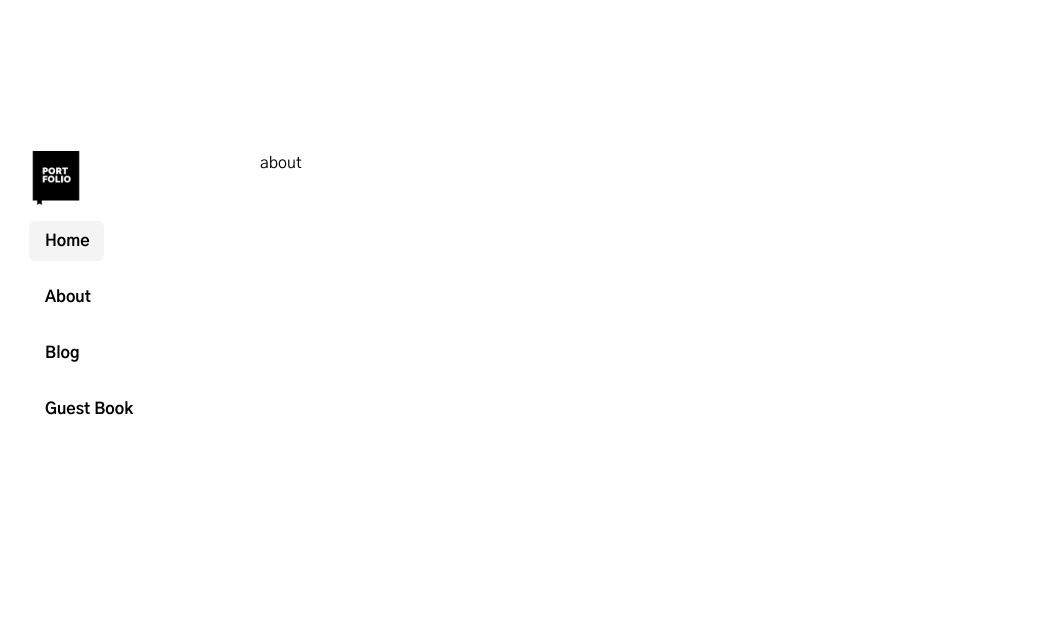
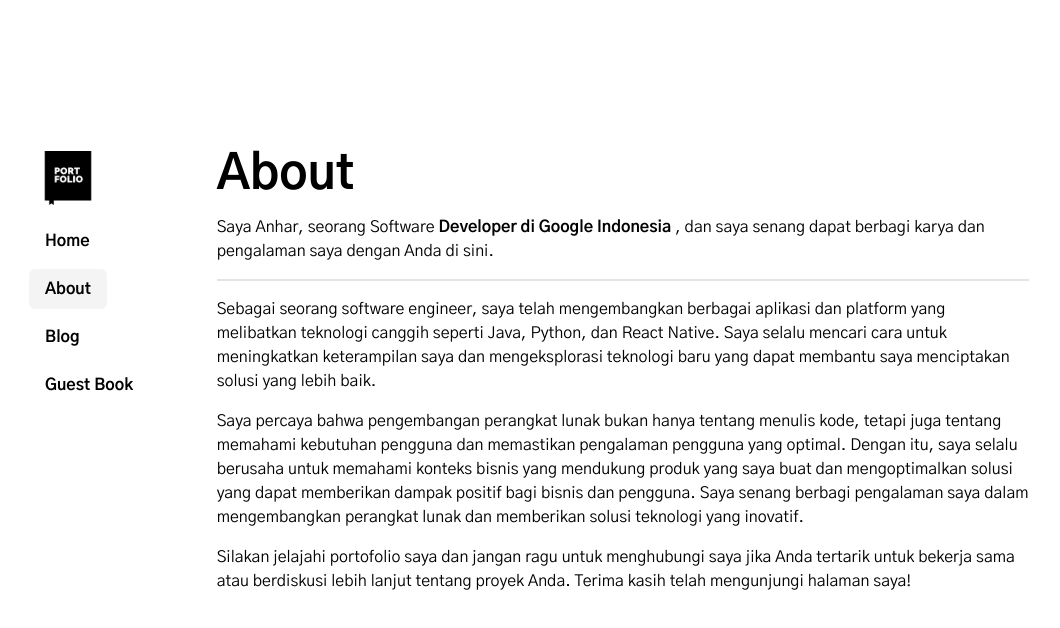
Before and after one commit to Kaydenccc/my-portofolio, a Next.js app: page /about in a window 1280 px wide. Shown: the top 628 px of the page, without its empty margins (111-1171 px from the left). Built offline with nearby package versions, Linux system fonts and the light colour scheme.

Commit message:
fix the bug side menu

```diff
--- a/src/app/about/page.tsx
+++ b/src/app/about/page.tsx
@@ -1,7 +1,26 @@
+import Header from '@/components/Header';
 import React from 'react';
 
 const Aboutpage = () => {
-  return <div>about</div>;
+  return (
+    <main className="space-y-4 w-full">
+      <Header label="About" />
+      <p>
+        Saya Anhar, seorang Software <span className="font-bold">Developer di Google Indonesia</span> , dan saya senang dapat berbagi karya dan pengalaman saya dengan Anda di sini.
+      </p>
+      <hr className="border border-zinc-200" />
+      <p>
+        Sebagai seorang software engineer, saya telah mengembangkan berbagai aplikasi dan platform yang melibatkan teknologi canggih seperti Java, Python, dan React Native. Saya selalu mencari cara untuk meningkatkan keterampilan saya dan
+        mengeksplorasi teknologi baru yang dapat membantu saya menciptakan solusi yang lebih baik.
+      </p>
+      <p>
+        Saya percaya bahwa pengembangan perangkat lunak bukan hanya tentang menulis kode, tetapi juga tentang memahami kebutuhan pengguna dan memastikan pengalaman pengguna yang optimal. Dengan itu, saya selalu berusaha untuk memahami
+        konteks bisnis yang mendukung produk yang saya buat dan mengoptimalkan solusi yang dapat memberikan dampak positif bagi bisnis dan pengguna. Saya senang berbagi pengalaman saya dalam mengembangkan perangkat lunak dan memberikan
+        solusi teknologi yang inovatif.
+      </p>
+      <p>Silakan jelajahi portofolio saya dan jangan ragu untuk menghubungi saya jika Anda tertarik untuk bekerja sama atau berdiskusi lebih lanjut tentang proyek Anda. Terima kasih telah mengunjungi halaman saya!</p>
+    </main>
+  );
 };
 
 export default Aboutpage;
--- a/src/app/blog/page.tsx
+++ b/src/app/blog/page.tsx
@@ -1,7 +1,19 @@
+import CardBlog from '@/components/CardBlog';
+import Header from '@/components/Header';
 import React from 'react';
 
 const Blogpage = () => {
-  return <div>blog</div>;
+  return (
+    <main className="space-y-4 cursor-pointer w-full">
+      <Header label="Blog" />
+      <div className="space-y-4 w-full ">
+        <CardBlog title="Belajar Next.js" img="/svg/blog.svg" />
+        <CardBlog title="Belajar Next.js" img="/svg/blog.svg" />
+        <CardBlog title="Belajar Next.js" img="/svg/blog.svg" />
+        <CardBlog title="Belajar Next.js" img="/svg/blog.svg" />
+      </div>
+    </main>
+  );
 };
 
 export default Blogpage;
--- a/src/app/guestbook/page.tsx
+++ b/src/app/guestbook/page.tsx
@@ -1,7 +1,21 @@
+import GuestChat from '@/components/GuestChat';
+import Header from '@/components/Header';
 import React from 'react';
 
 const Guestbook = () => {
-  return <div>guestbook</div>;
+  return (
+    <main className="space-y-4 w-full">
+      <Header label="Guest Book" />
+      <GuestChat img={'/images/anhar.png'} username={'kayden'} text={'This project is Absolutly cool!!'} />
+      <GuestChat img={'/images/anhar.png'} username={'kayden'} text={'This project is Absolutly cool!!'} />
+      <GuestChat img={'/images/anhar.png'} username={'kayden'} text={'This project is Absolutly cool!!'} />
+      <GuestChat img={'/images/anhar.png'} username={'kayden'} text={'This project is Absolutly cool!!'} />
+      <GuestChat img={'/images/anhar.png'} username={'kayden'} text={'This project is Absolutly cool!!'} />
+      <GuestChat img={'/images/anhar.png'} username={'kayden'} text={'This project is Absolutly cool!!'} />
+      <GuestChat img={'/images/anhar.png'} username={'kayden'} text={'This project is Absolutly cool!!'} />
+      <GuestChat img={'/images/anhar.png'} username={'kayden'} text={'This project is Absolutly cool!!'} />
+    </main>
+  );
 };
 
 export default Guestbook;
--- a/src/app/page.tsx
+++ b/src/app/page.tsx
@@ -1,9 +1,10 @@
 import CardBio from '@/components/CardBio';
+import Header from '@/components/Header';
 
 export default function Home() {
   return (
     <main className="w-full space-y-4">
-      <h1 className="text-5xl font-bold ">Anhar Fadilah</h1>
+      <Header label="Anhar Fadilah" />
       <p>
         Saya Anhar, seorang Software <span className="font-bold">Developer di Google Indonesia</span> , dan saya senang dapat berbagi karya dan pengalaman saya dengan Anda di sini.
       </p>
--- /dev/null
+++ b/src/components/CardBlog.tsx
@@ -0,0 +1,23 @@
+import Image from 'next/image';
+import React from 'react';
+interface cardProps {
+  img: string;
+  title: string;
+}
+
+const CardBlog = ({ img, title }: cardProps) => {
+  return (
+    <div className="flex items-center  gap-6 w-full">
+      <Image width={80} height={80} src={img} alt="default image of blog" />
+      <div className="flex flex-col justify-center gap-2">
+        <h1 className="text-xl font-bold">{title}</h1>
+        <div className="flex justify-center items-center gap-6">
+          <p>2 Hari yang lalu</p>
+          <p>180x Dilihat</p>
+        </div>
+      </div>
+    </div>
+  );
+};
+
+export default CardBlog;
--- /dev/null
+++ b/src/components/GuestChat.tsx
@@ -0,0 +1,24 @@
+import Image from 'next/image';
+import React from 'react';
+
+interface chatProps {
+  img: string;
+  username: string;
+  text: string;
+}
+
+const GuestChat = ({ img, username, text }: chatProps) => {
+  return (
+    <div className="flex gap-2 items-center">
+      <div className="w-[40px] h-[40px] rounded-full overflow-hidden bg-zinc-200">
+        <Image width={40} height={40} src={img} alt={'profile user chat'} />
+      </div>
+      <span className="text-sm">
+        <span className="font-bold ">{username} : </span>
+        {text}
+      </span>
+    </div>
+  );
+};
+
+export default GuestChat;
--- /dev/null
+++ b/src/components/Header.tsx
@@ -0,0 +1,11 @@
+import React from 'react';
+
+const Header = ({ label }: { label: string }) => {
+  return (
+    <header>
+      <h1 className="text-5xl font-bold ">{label}</h1>
+    </header>
+  );
+};
+
+export default Header;
--- a/src/components/Sidebar.tsx
+++ b/src/components/Sidebar.tsx
@@ -1,19 +1,52 @@
 'use client';
 import Image from 'next/image';
 import Link from 'next/link';
+import { usePathname } from 'next/navigation';
 import React, { useEffect } from 'react';
 
-const Item = ({ href = '/', text = 'Home' }: { href?: string; text?: string }) => (
-  <Link className="item w-fit z-10 px-4 py-2" href={href}>
+const Item = ({ href = '/', text = 'Home', id }: { id: string; href?: string; text?: string }) => (
+  <Link className="item w-fit z-10 px-4 py-2" id={id} href={href}>
     {text}
   </Link>
 );
 
 const Sidebar = () => {
+  const pathname = usePathname();
+  // default state
+  useEffect(() => {
+    const mark = document.getElementById('marks');
+    const blog = document.getElementById('blog');
+    const home = document.getElementById('home');
+    const about = document.getElementById('about');
+    const guestbook = document.getElementById('guestbook');
+    const indicator = (e: any) => {
+      mark!.style.transitionDuration = '0s';
+      mark!.style.top = e.offsetTop + 'px';
+      mark!.style.height = e.offsetHeight + 'px';
+      mark!.style.width = e.offsetWidth + 'px';
+    };
+    if (pathname.includes('/blog')) {
+      indicator(blog);
+      console.log('first');
+    }
+    if (pathname.includes('/')) {
+      indicator(home);
+    }
+    if (pathname.includes('/about')) {
+      indicator(about);
+    }
+    if (pathname.includes('/guestbook')) {
+      indicator(guestbook);
+    }
+  }, []);
+
+  // when click menu
   useEffect(() => {
     const items = document.querySelectorAll('.item');
     const mark = document.getElementById('marks');
+
     const indicator = (e: any) => {
+      mark!.style.transitionDuration = '500ms';
       mark!.style.top = e.offsetTop + 'px';
       mark!.style.height = e.offsetHeight + 'px';
       mark!.style.width = e.offsetWidth + 'px';
@@ -27,13 +60,13 @@ const Sidebar = () => {
 
   return (
     <div className="flex flex-col gap-4 font-semibold w-[231px]">
-      <Image width={54} height={54} alt="logo" src={'/svg/logo.svg'} />
-      <div className="flex flex-col relative gap-4 ">
-        <Item />
-        <Item href={'/about'} text={'About'} />
-        <Item href={'/blog'} text={'Blog'} />
-        <Item href={'/guestbook'} text={'Guest Book'} />
-        <div id="marks" className="rounded-md absolute top-0 left-0 w-[4.688rem] h-[2.5rem] transition-all duration-500 bg-zinc-100"></div>
+      <Image className="mx-[12px]" width={54} height={54} alt="logo" src={'/svg/logo.svg'} />
+      <div className="flex flex-col relative gap-2 ">
+        <Item id={'home'} />
+        <Item id={'about'} href={'/about'} text={'About'} />
+        <Item id={'blog'} href={'/blog'} text={'Blog'} />
+        <Item id={'guestbook'} href={'/guestbook'} text={'Guest Book'} />
+        <div id="marks" className="rounded-md absolute transition-all duration-500 bg-zinc-100"></div>
       </div>
     </div>
   );
```
Also changed, not shown: public/svg/blog.svg (added).
